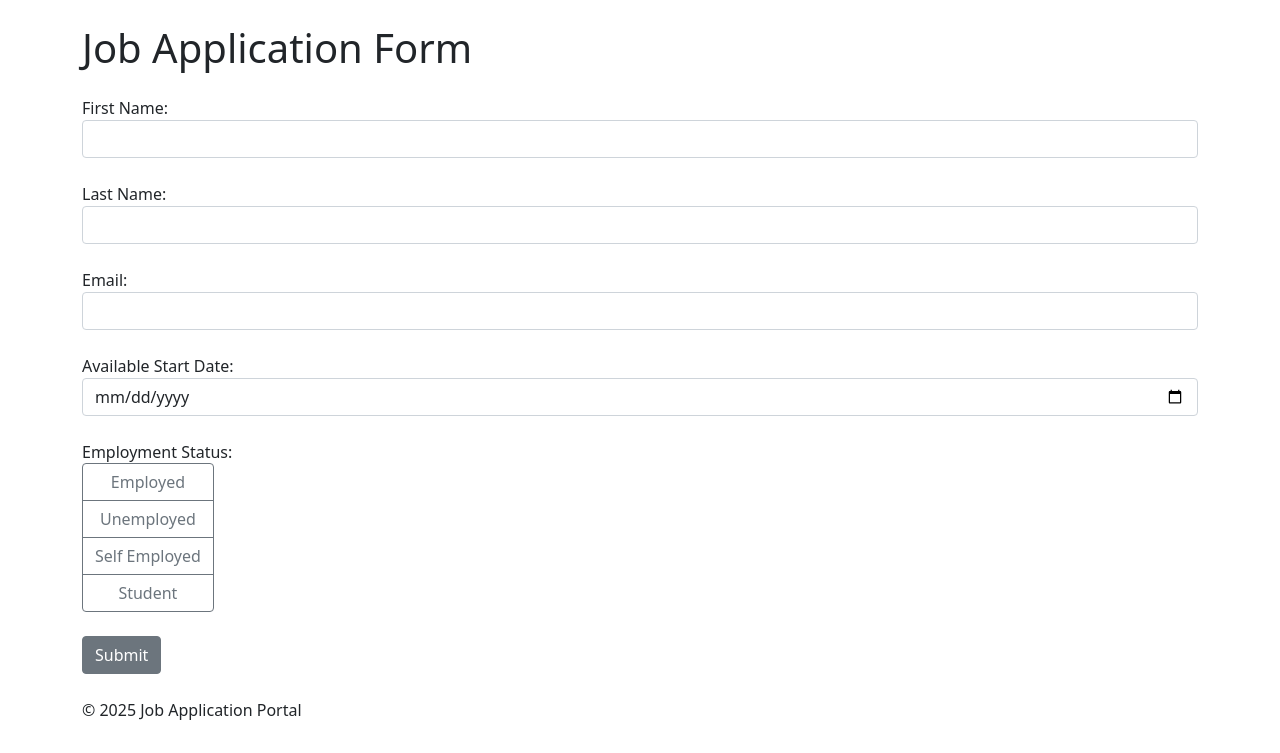
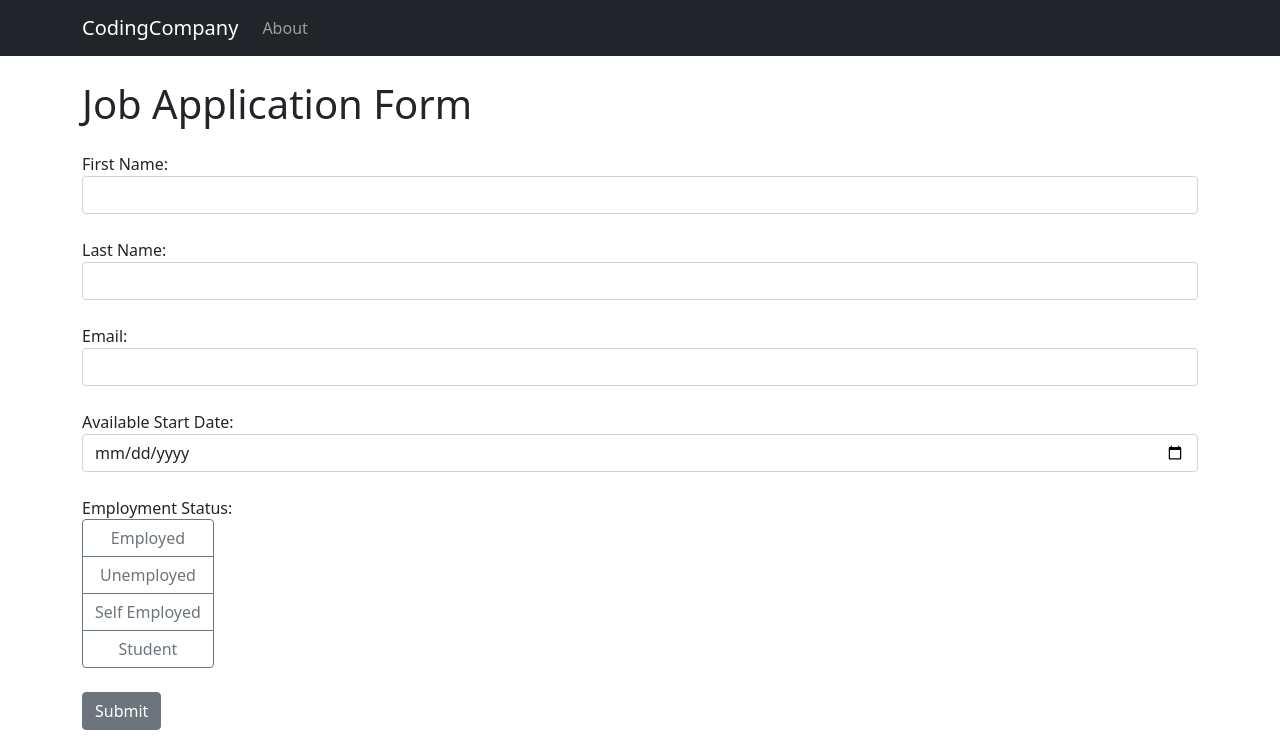
Before and after one commit to mahmudurmahid/django-job-application-form-web-app, a Django app: page / in a window 1280 px wide. Shown: the top 753 px of the page. Run offline with Django 4.2, Linux system fonts and the light colour scheme.

Commit message:
navbar to base html for all pages

```diff
--- a/job_application/templates/base.html
+++ b/job_application/templates/base.html
@@ -10,6 +10,34 @@
       href="https://cdn.jsdelivr.net/npm/bootstrap@5.1.3/dist/css/bootstrap.min.css"
     />
   </head>
+  <nav class="navbar navbar-expand-lg navbar-dark bg-dark">
+    <div class="container">
+      <a class="navbar-brand" href="{% url 'index' %}">CodingCompany</a>
+      <button
+        class="navbar-toggler"
+        type="button"
+        data-bs-toggle="collapse"
+        data-bs-target="#navbarNav"
+        aria-controls="navbarNav"
+        aria-expanded="false"
+        aria-label="Toggle navigation"
+      >
+        <span class="navbar-toggler-icon"></span>
+      </button>
+      <div class="collapse navbar-collapse" id="navbarNav">
+        <ul class="navbar-nav">
+          <li
+            class="nav-item {% if request.path == '/about/' %}active{% endif %}"
+          >
+            <a class="nav-link" href="{% url 'about' %}">About</a>
+          </li>
+          <!-- <li class="nav-item">
+            <a class="nav-link" href="#">Contact</a>
+          </li> -->
+        </ul>
+      </div>
+    </div>
+  </nav>
   <body>
     <main class="container">{% block content %} {% endblock %}</main>
     <!-- Link to external Bootstrap JS and jQuery -->
```
